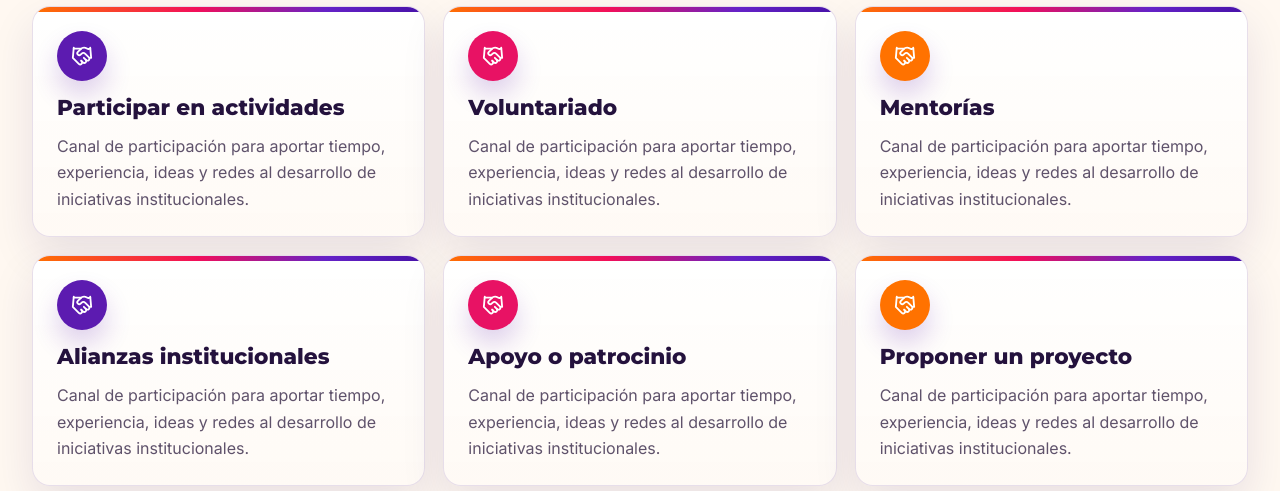
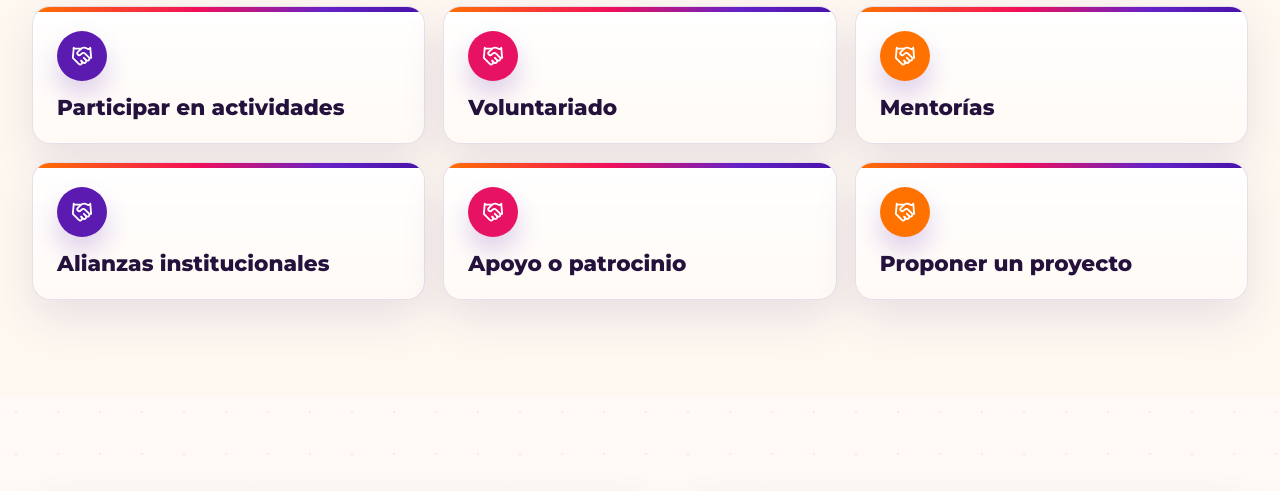
Before and after one commit to fulanite/catamarcaglobal, a Next.js app: page /sumate in a window 1280 px wide. Shown: the part 940-1431 px from the top of the page. Built offline with nearby package versions, Linux system fonts and the light colour scheme; no server answers.

Commit message:
Quitar descripción de participación

```diff
--- a/app/sumate/page.tsx
+++ b/app/sumate/page.tsx
@@ -38,10 +38,6 @@ export default function JoinPage() {
                   <Icon name="Handshake" />
                 </span>
                 <h3>{option}</h3>
-                <p>
-                  Canal de participación para aportar tiempo, experiencia, ideas y redes
-                  al desarrollo de iniciativas institucionales.
-                </p>
               </article>
             ))}
           </div>
```
